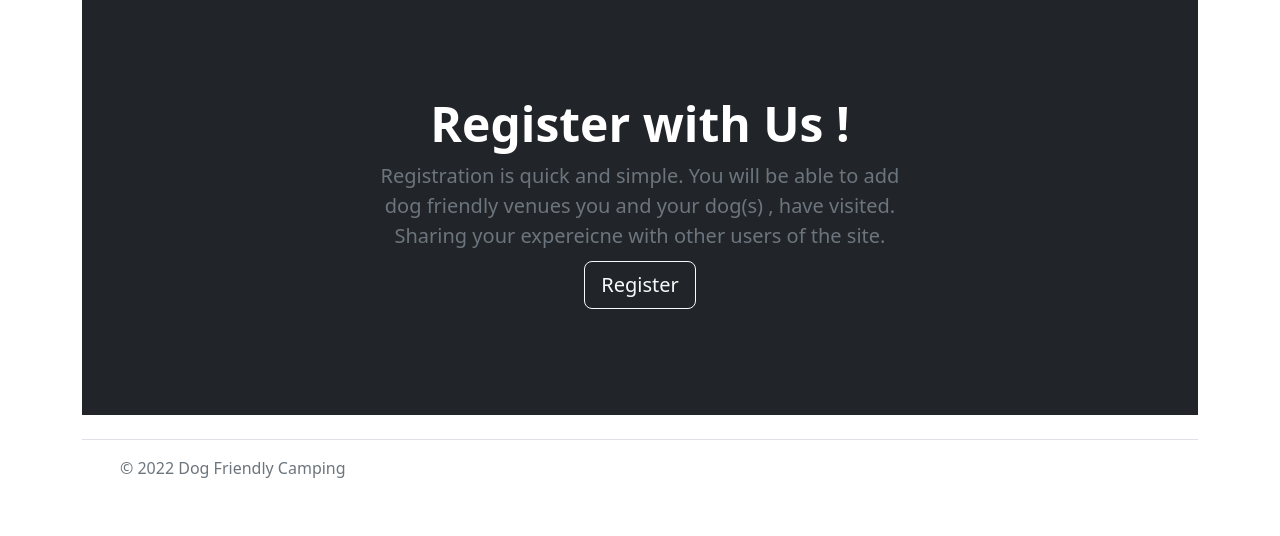
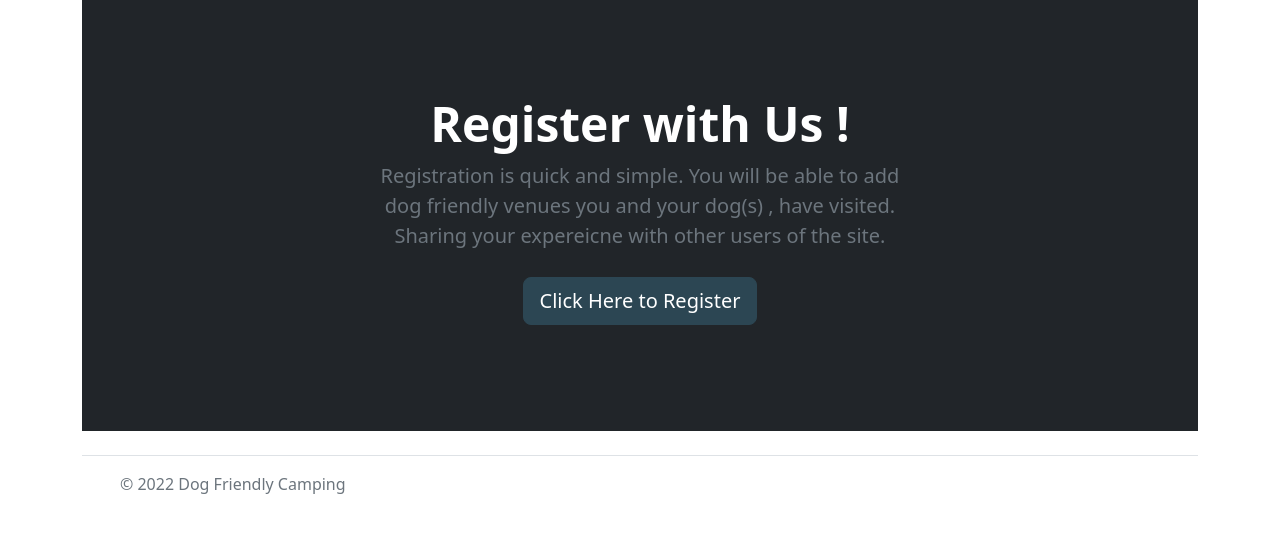
Before and after one commit to cwill83247/dogFriendlyCamping, a Flask app: page / in a window 1280 px wide. Shown: the part 738-1274 px from the top of the page. Before the commit the page ends 1216 px from the top, so only its background shows below. Run offline with Flask 2, Linux system fonts and the light colour scheme; some libraries are stand-ins or nearby versions.

Commit message:
Fix: Fixing issues with HTML check

```diff
--- a/templates/index.html
+++ b/templates/index.html
@@ -21,7 +21,8 @@
       <div class="col-lg-6 mx-auto">
         <p class="fs-5 mb-4">Registration is quick and simple. You will be able to add dog friendly venues you and your dog(s) , have visited. Sharing your expereicne with other users of the site.</p>
         <div class="btn-homepage">
-          <a href="{{ url_for('register') }}"><button type="button" class="btn btn-outline-light btn-lg btn-block">Register</button></a>
+          <!--<a href="{{ url_for('register') }}"><button type="button" class="btn btn-outline-light btn-lg btn-block">Register</button></a> -->
+          <a href="{{ url_for('register') }}" class="btn btn-primary btn-lg btn-block">Click Here to Register</a>
         </div>
       </div>
     </div>
```
